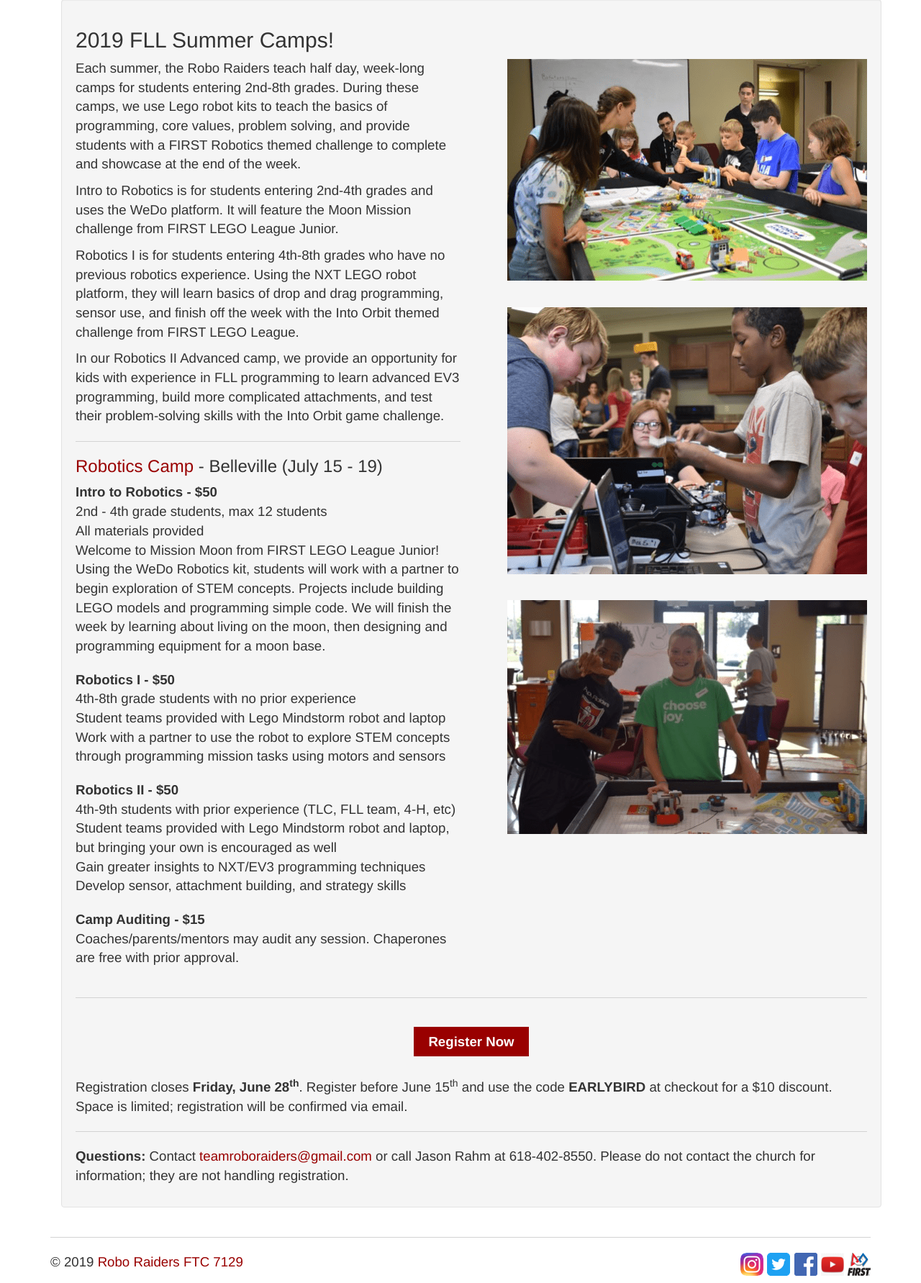
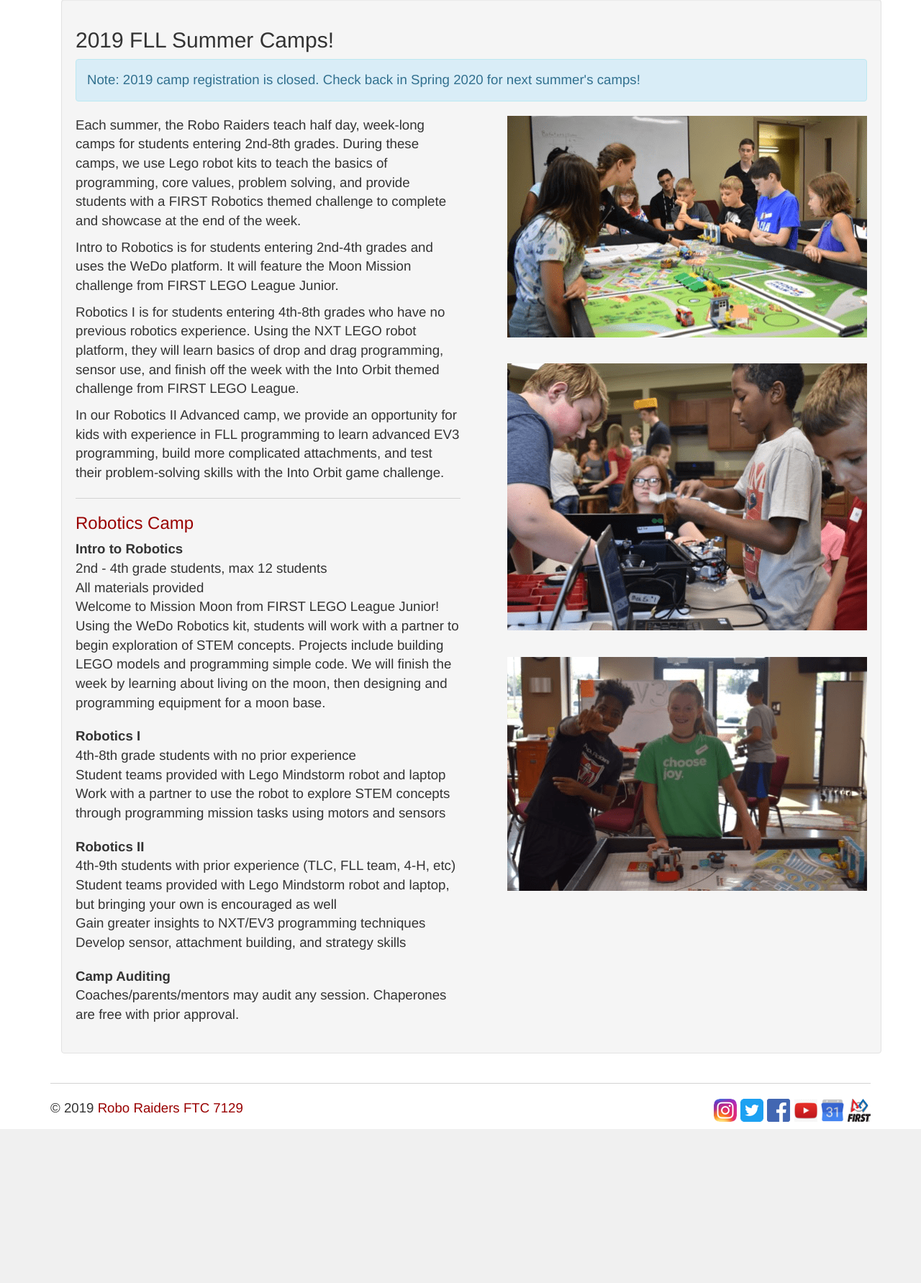
Before and after one commit to jasonrahm/RR, a Flask app: page /camps in a window 1280 px wide. Shown: the part 51-1834 px from the top of the page at 72% size. After the commit the page ends 1620 px from the top, so only its background shows below. Run offline with Flask 2, Linux system fonts and the light colour scheme; some libraries are stand-ins or nearby versions.

Commit message:
- Updated camps page - Updated awards page - Added calendar page - Updated footer with calendar icon - Added route for calendar page to views

```diff
--- a/app/templates/camps.html
+++ b/app/templates/camps.html
@@ -5,6 +5,7 @@
 <div class="well">
 
     <h2>2019 FLL Summer Camps!</h2>
+    <p class="alert alert-info">Note: 2019 camp registration is closed. Check back in Spring 2020 for next summer's camps!</p>
     <div class="row">
      <div class="col-xs-6">
          <p>Each summer, the Robo Raiders teach half day, week-long camps for students entering 2nd-8th grades.
@@ -21,10 +22,10 @@
              with the Into Orbit game challenge.</p>
          <hr>
 
-         <h3><a href="https://roboraiders.regfox.com/robo-raiders-robotics-camp">Robotics Camp</a> - Belleville (July 15 - 19)</h3>
+         <h3><a href="https://roboraiders.regfox.com/robo-raiders-robotics-camp">Robotics Camp</a></h3>
 
          <dl>
-              <dt>Intro to Robotics - $50</dt>
+              <dt>Intro to Robotics</dt>
               <dd>2nd - 4th grade students, max 12 students</dd>
              <dd>All materials provided</dd>
               <dd>Welcome to Mission Moon from FIRST LEGO League Junior!  Using the WeDo Robotics kit, students will
@@ -33,21 +34,21 @@
                   and programming equipment for a moon base.</dd>
           </dl>
           <dl>
-              <dt>Robotics I - $50</dt>
+              <dt>Robotics I</dt>
               <dd>4th-8th grade students with no prior experience</dd>
               <dd>Student teams provided with Lego Mindstorm robot and laptop</dd>
               <dd>Work with a partner to use the robot to explore STEM concepts through programming mission tasks using
                   motors and sensors</dd>
           </dl>
           <dl>
-              <dt>Robotics II - $50</dt>
+              <dt>Robotics II</dt>
               <dd>4th-9th students with prior experience (TLC, FLL team, 4-H, etc)</dd>
               <dd>Student teams provided with Lego Mindstorm robot and laptop, but bringing your own is encouraged as well</dd>
               <dd>Gain greater insights to NXT/EV3 programming techniques</dd>
               <dd>Develop sensor, attachment building, and strategy skills</dd>
           </dl>
          <dl>
-             <dt> Camp Auditing - $15</dt>
+             <dt> Camp Auditing</dt>
              <dd>Coaches/parents/mentors may audit any session. Chaperones are free with prior approval.</dd>
          </dl>
      </div>
@@ -65,12 +66,12 @@
 
    </div>
 
-<hr>
-    <p style="text-align: center"><br/><a class="wx-button" href="https://roboraiders.regfox.com/robo-raiders-robotics-camp" style="background:#990000;color:white;padding:10px 20px;text-decoration:none;font-weight:bold;" target="_blank">Register Now</a></p>
-    <p><br/>Registration closes <b>Friday, June 28<sup>th</sup></b>. Register before June 15<sup>th</sup> and use the code <strong>EARLYBIRD</strong> at checkout for a $10 discount. Space is limited; registration will be confirmed via email.</p>
-<hr>
-
-<p><b>Questions:</b> Contact <a href="mailto:teamroboraiders@gmail.com">teamroboraiders@gmail.com</a> or call Jason Rahm at 618-402-8550.  Please do not contact the church for information; they are not handling registration.</p>
+{#<hr>#}
+{#    <p style="text-align: center"><br/><a class="wx-button" href="https://roboraiders.regfox.com/robo-raiders-robotics-camp" style="background:#990000;color:white;padding:10px 20px;text-decoration:none;font-weight:bold;" target="_blank">Register Now</a></p>#}
+{#    <p><br/>Registration closes <b>Friday, June 28<sup>th</sup></b>. Register before June 15<sup>th</sup> and use the code <strong>EARLYBIRD</strong> at checkout for a $10 discount. Space is limited; registration will be confirmed via email.</p>#}
+{#<hr>#}
+{##}
+{#<p><b>Questions:</b> Contact <a href="mailto:teamroboraiders@gmail.com">teamroboraiders@gmail.com</a> or call Jason Rahm at 618-402-8550.  Please do not contact the church for information; they are not handling registration.</p>#}
 
 </div>
 </div>
--- a/app/templates/includes/_footer.html
+++ b/app/templates/includes/_footer.html
@@ -6,6 +6,7 @@
     <a href="https://twitter.com/ftc7129" target="_blank"><img width="32" height="32" title="" alt="" src="{{ url_for('static', filename='img/twitter.png') }}"></a>
     <a href="https://www.facebook.com/roboraidersftc7129" target="_blank"><img width="32" height="32" title="" alt="" src="{{ url_for('static', filename='img/Facebook.png') }}"></a>
     <a href="https://www.youtube.com/roboraidersftc7129" target="_blank"><img width="32" height="32" src="{{ url_for('static', filename='img/YouTube.png') }}"></a>
+    <a href="/calendar" target="_blank"><img width="32" height="32" src="{{ url_for('static', filename='img/google-calendar.png') }}"></a>
     <a href="http://www.firstinspires.org/" target="_blank"><img width="32" height="32" src="{{ url_for('static', filename='img/FIRST.png') }}"></a>
     </p>
 
--- a/app/views.py
+++ b/app/views.py
@@ -41,6 +41,11 @@ def about():
 @app.route('/awards', methods=['GET'])
 def awards():
     return render_template('awards.html')
+
+
+@app.route('/calendar', methods=['GET'])
+def calendar():
+    return render_template('calendar.html')
 
 
 @app.route('/camps', methods=['GET'])
```
Also changed, not shown: app/templates/awards.html (+14 -0 lines), app/templates/calendar.html (added, +9 -0 lines), app/static/img/google-calendar.png (added).
